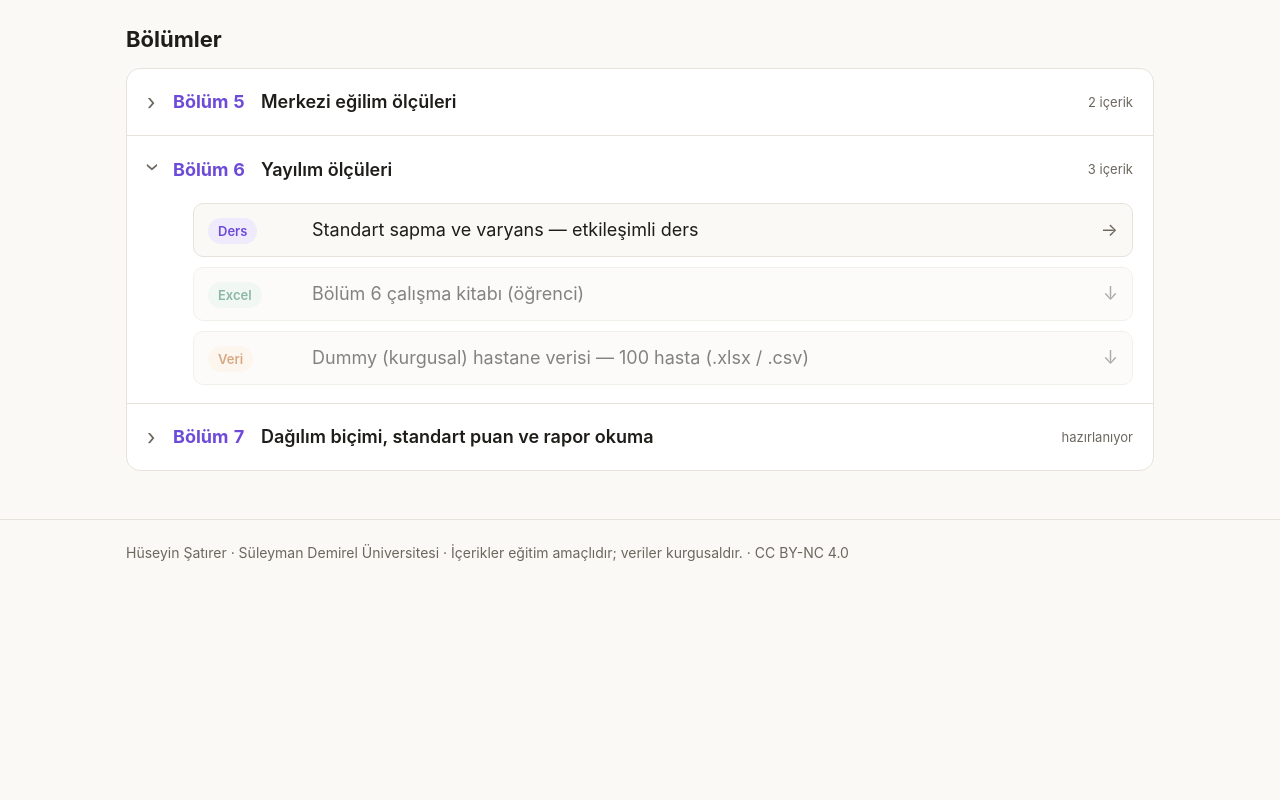
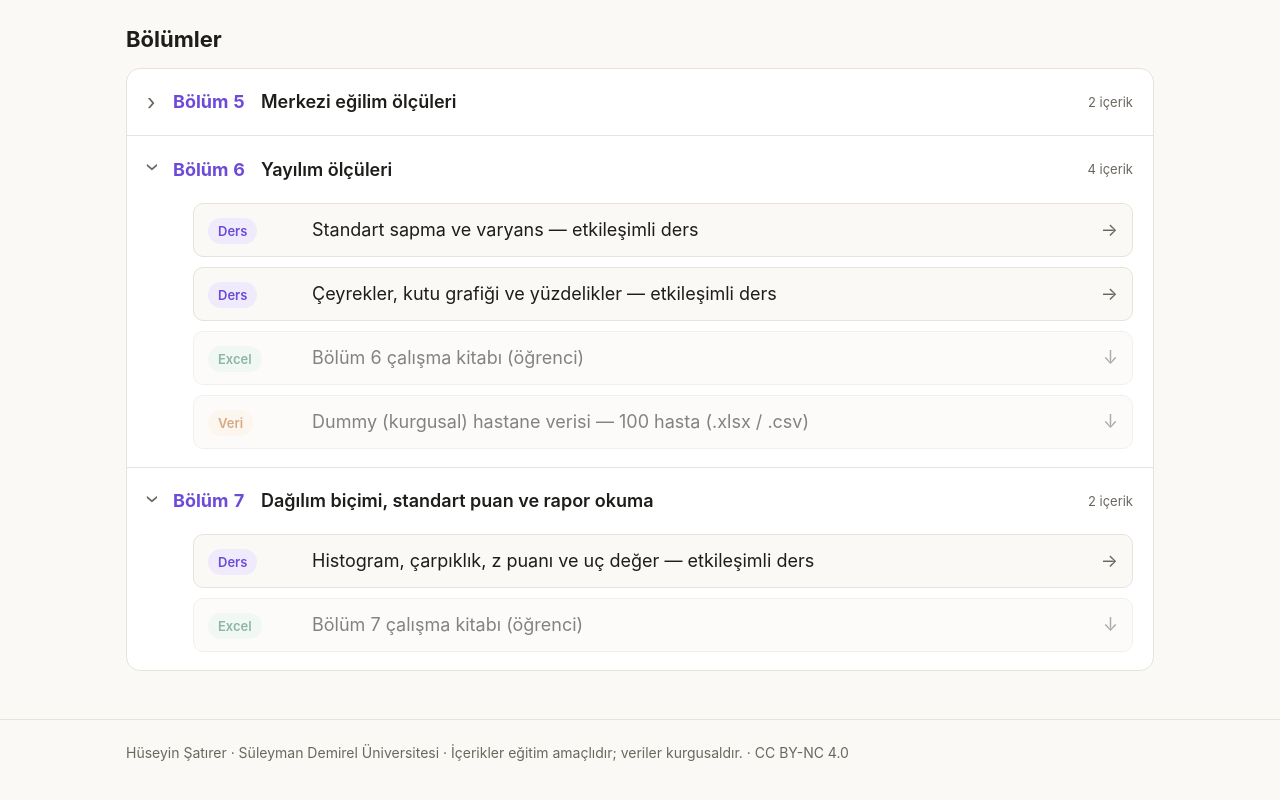
Before and after one commit to huseyinsatirer/huseyinsatirer.github.io, a plain HTML site: page index.html in a window 1280 px wide. Shown: the part 534-1334 px from the top of the page. Before the commit the page ends 1138 px from the top, so only its background shows below. Drawn offline with Linux system fonts and the light colour scheme.

Commit message:
Güncelle: index.html

```diff
--- a/index.html
+++ b/index.html
@@ -101,17 +101,18 @@
       </div>
     </details>
     <details open>
-      <summary><span class="no">Bölüm 6</span><span class="konu">Yayılım ölçüleri</span><span class="durum">3 içerik</span></summary>
+      <summary><span class="no">Bölüm 6</span><span class="konu">Yayılım ölçüleri</span><span class="durum">4 içerik</span></summary>
       <div class="icerik">
         <a class="oge" href="istatistik/bolum-06-yayilim.html"><span class="tur"><span class="etiket e-mor">Ders</span></span><span class="ad">Standart sapma ve varyans — etkileşimli ders</span><span class="ok">→</span></a>
+        <a class="oge" href="istatistik/bolum-06-ceyrekler.html"><span class="tur"><span class="etiket e-mor">Ders</span></span><span class="ad">Çeyrekler, kutu grafiği ve yüzdelikler — etkileşimli ders</span><span class="ok">→</span></a>
         <a class="oge yakinda"><span class="tur"><span class="etiket e-yesil">Excel</span></span><span class="ad">Bölüm 6 çalışma kitabı (öğrenci)</span><span class="ok">↓</span></a>
         <a class="oge yakinda"><span class="tur"><span class="etiket e-turuncu">Veri</span></span><span class="ad">Dummy (kurgusal) hastane verisi — 100 hasta (.xlsx / .csv)</span><span class="ok">↓</span></a>
       </div>
     </details>
-    <details>
-      <summary><span class="no">Bölüm 7</span><span class="konu">Dağılım biçimi, standart puan ve rapor okuma</span><span class="durum">hazırlanıyor</span></summary>
+    <details open>
+      <summary><span class="no">Bölüm 7</span><span class="konu">Dağılım biçimi, standart puan ve rapor okuma</span><span class="durum">2 içerik</span></summary>
       <div class="icerik">
-        <a class="oge yakinda"><span class="tur"><span class="etiket e-mor">Ders</span></span><span class="ad">Histogram, çarpıklık ve z puanı — etkileşimli ders</span><span class="ok">→</span></a>
+        <a class="oge" href="istatistik/bolum-07-dagilim.html"><span class="tur"><span class="etiket e-mor">Ders</span></span><span class="ad">Histogram, çarpıklık, z puanı ve uç değer — etkileşimli ders</span><span class="ok">→</span></a>
         <a class="oge yakinda"><span class="tur"><span class="etiket e-yesil">Excel</span></span><span class="ad">Bölüm 7 çalışma kitabı (öğrenci)</span><span class="ok">↓</span></a>
       </div>
     </details>
```
